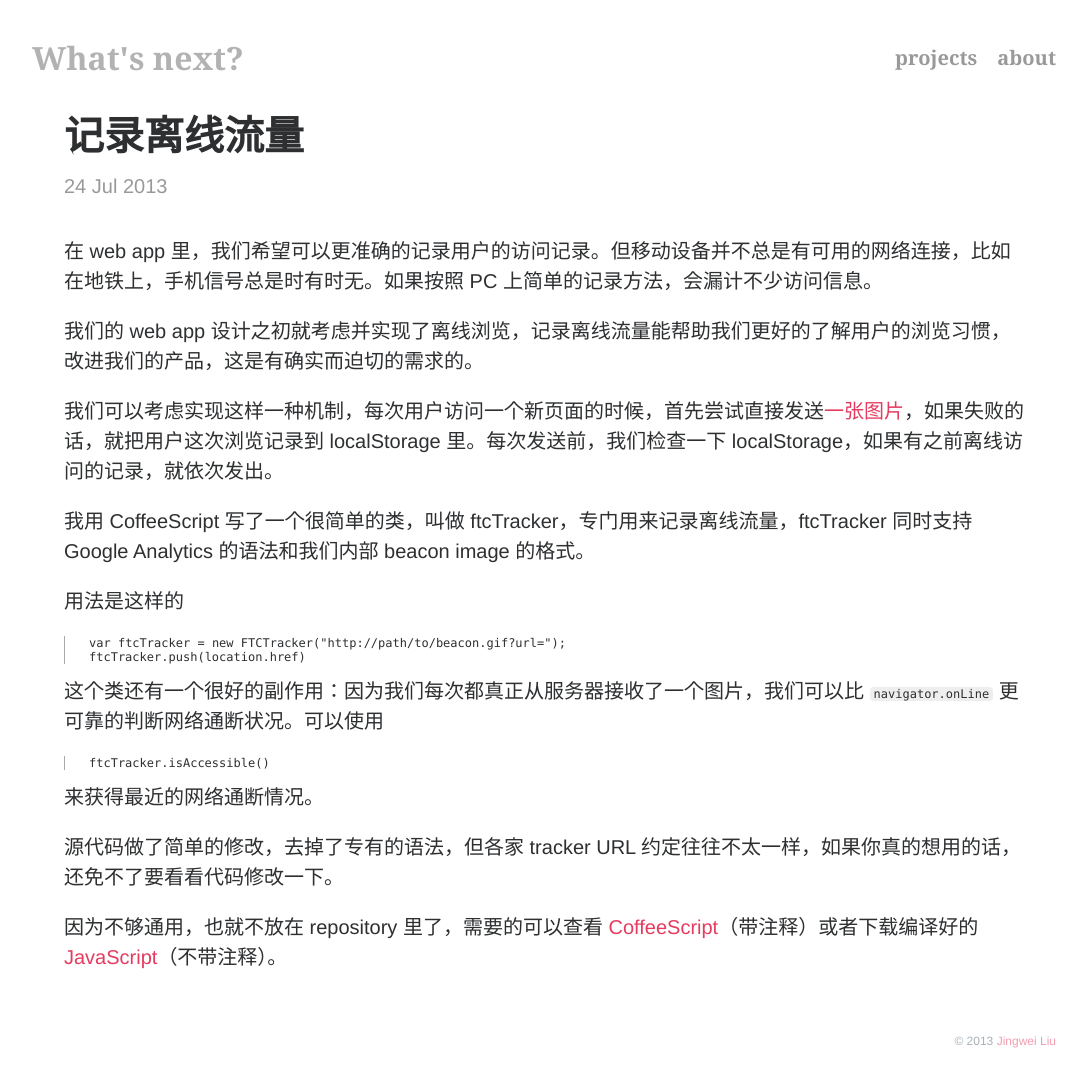
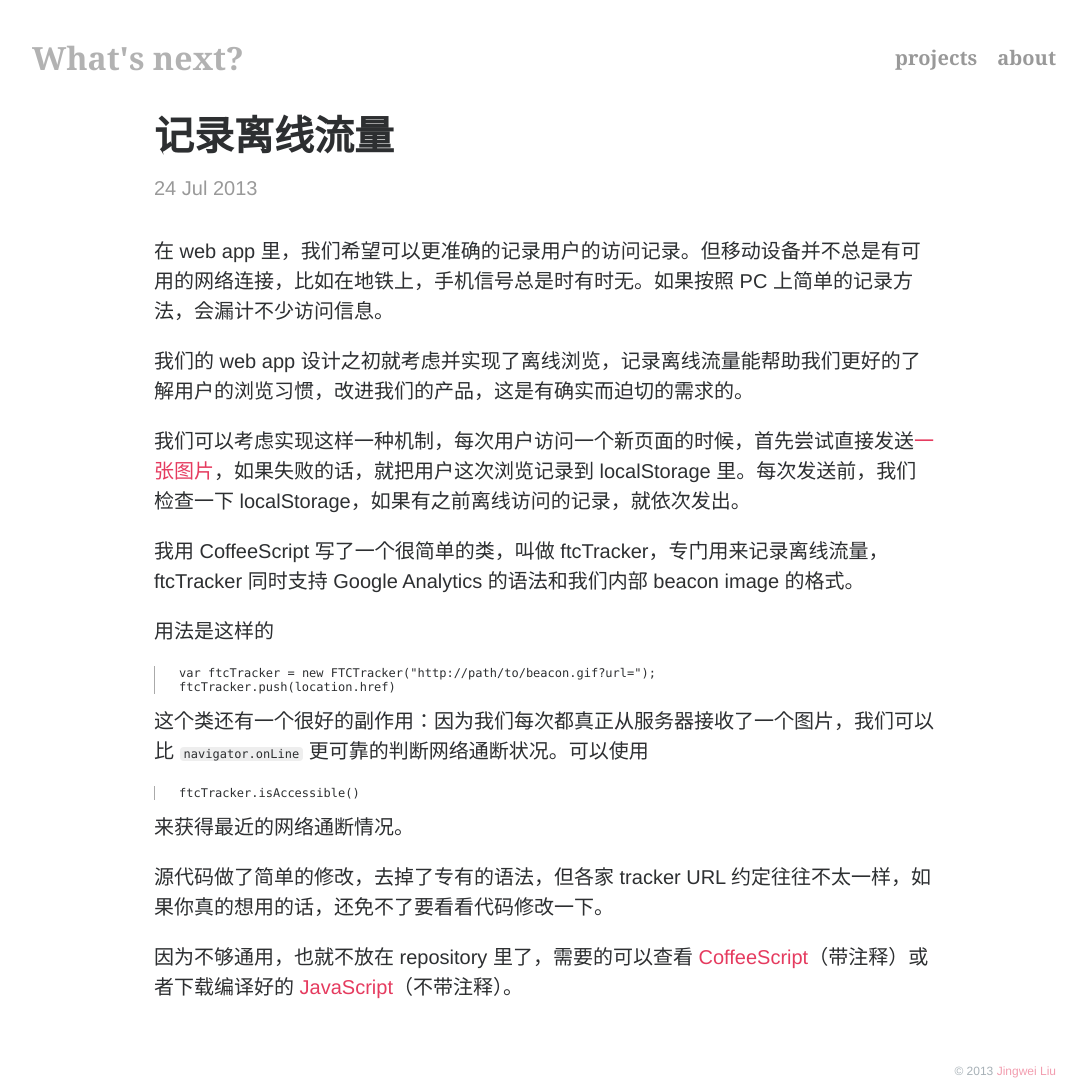
Before and after one commit to th507/blog, a Jekyll site: the page built from _posts/2013-07-24-logging-offline-visits.md, in a window 1280 px wide. Shown: the whole page, without its empty margins (96-1183 px from the left). Built offline with Jekyll 4.4.1, drawn with Linux system fonts in a browser that asks for light colours; Markdown is read by kramdown in place of the engine named in the settings; before the commit the page ends 1060 px from its top, so only the background shows below that.

Commit message:
slightly reduce blog post width

```diff
--- a/_layouts/default.html
+++ b/_layouts/default.html
@@ -56,9 +56,13 @@ disqus.src= "http://juggler.services.disqus.com/stat.gif";
 <link rel="alternate" type="application/rss+xml" title="{{ site.name }}" href="{{ site.url }}/feed.xml">
 </head>
 {% if page.type == "post" or page.type == "page" %}
+<body class="detail-page blog-post">
+{% else %}
+{% if page.type == "orphan"%}
 <body class="detail-page">
 {% else %}
 <body>
+{% endif %}
 {% endif %}
 <div id=header>
     <a href="/" class="title">{{ site.name }}</a>
--- a/about/index.html
+++ b/about/index.html
@@ -1,6 +1,6 @@
 ---
 layout: default
-type: page
+type: orphan
 ---
 <div id=content class="serif">
     <h2>About</h2>
--- a/css/main.css
+++ b/css/main.css
@@ -9,6 +9,10 @@ body {
     margin: 0 auto;
     max-width: 1024px;
 }
+body.blog-post {
+    max-width: 840px;
+}
+
 body, .post .title {
     color: #222426;
     color: rgba(34, 36, 38, .95);
@@ -346,7 +350,7 @@ h2, h3 {
 
 .standalone {
     margin: 0 auto;
-    max-width: 960px;
+    max-width: 780px;
 }
 .standalone .date {
     color: #999;
@@ -358,7 +362,7 @@ h2, h3 {
 .standalone .date span {
     vertical-align: top;
     margin-right: 15px;
-    line-height: 20px;
+    line-height: 24px;
 }
 .standalone a.twitter-share-button {
     display: none;
--- a/projects/index.html
+++ b/projects/index.html
@@ -1,6 +1,6 @@
 ---
 layout: default
-type: page
+type: orphan
 ---
 <div class="post standalone">
     <h2>Projects</h2>
```
